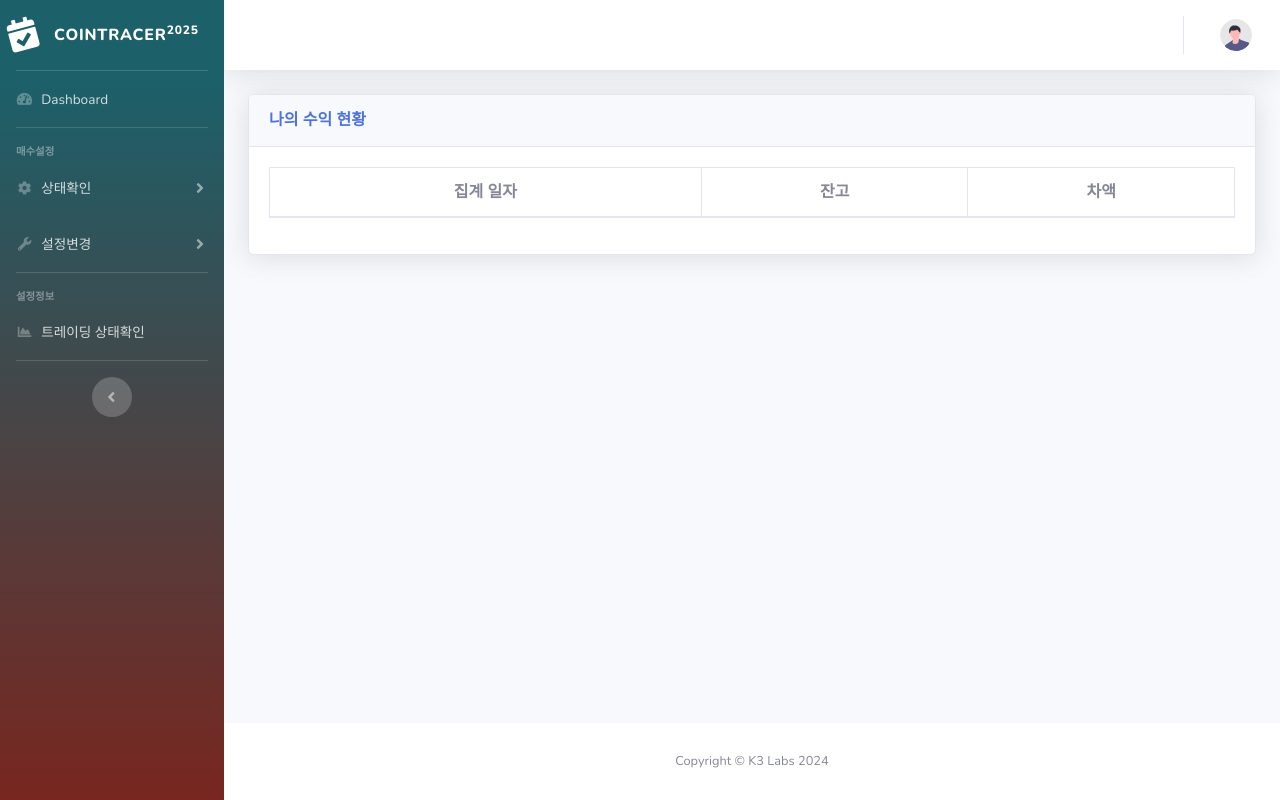
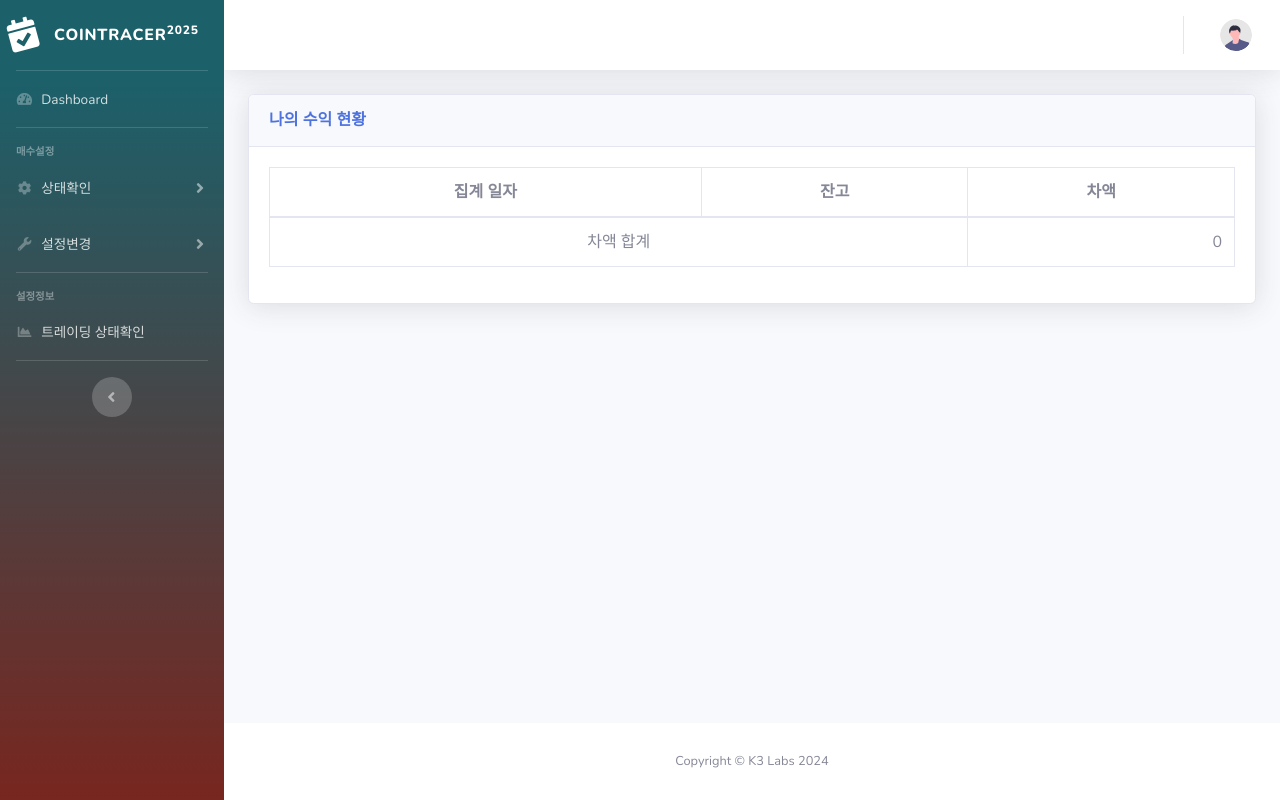
Before and after one commit to ywydpapa/coinTracerFlask, a Flask app: page /incomesummary in a window 1280 px wide. Run offline with Flask 3, Linux system fonts and the light colour scheme; data that the repository does not hold is empty; some libraries are stand-ins or nearby versions.

Commit message:
이익금 정리2

```diff
--- a/templates/trade/incsum.html
+++ b/templates/trade/incsum.html
@@ -39,6 +39,10 @@
                                          <td class="volb"></td>
                                          </tr>
                                         {% endfor %}
+                                    <tr>
+                                        <td colspan="2" style="text-align: center"> 차액 합계</td>
+                                        <td id="suminc" style="text-align: right"></td>
+                                    </tr>
                                     </tbody>
                                 </table>
                             </div>
@@ -93,6 +97,7 @@
     function calbenifit(){
         $Aarr = $(".vola");
         $Barr = $(".volb");
+        var suminc = 0;
         for (var i = 0; i<$Aarr.length; i++){
             var aval = 0;
             if (i === 0){
@@ -102,9 +107,10 @@
             }
             var bur = $Aarr[i].innerText;
             aval = bur - cur ;
+            suminc = suminc + aval; ;
             $Barr[i].innerText = numberWithCommas(aval);
-
         }
+        $("#suminc").html(numberWithCommas(suminc));
     }
 
 
```
